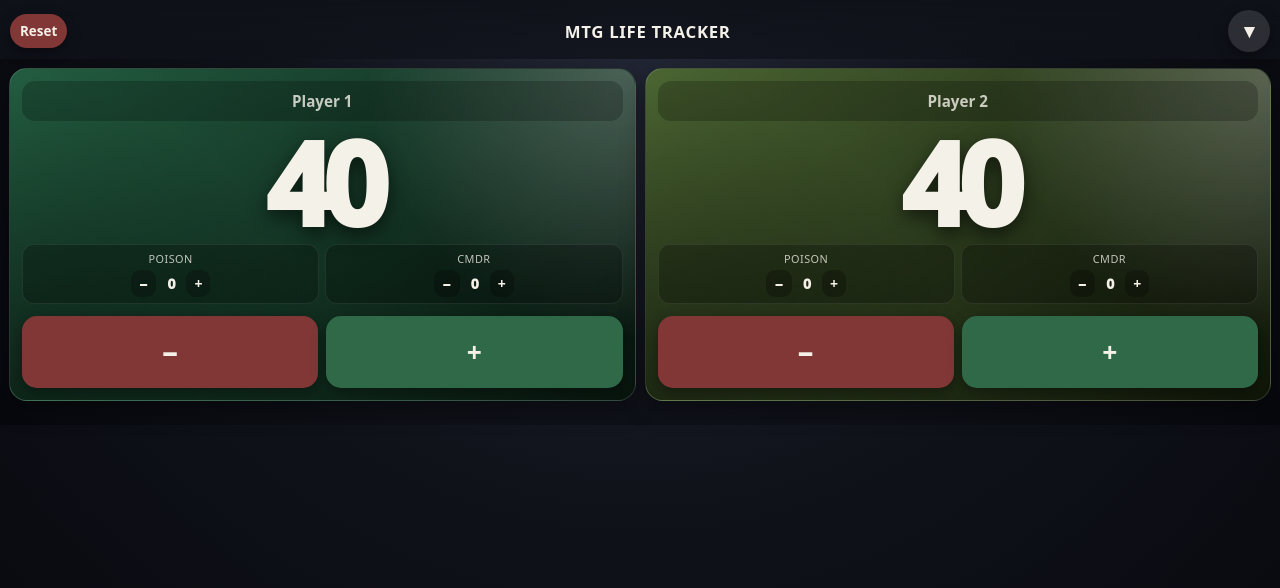
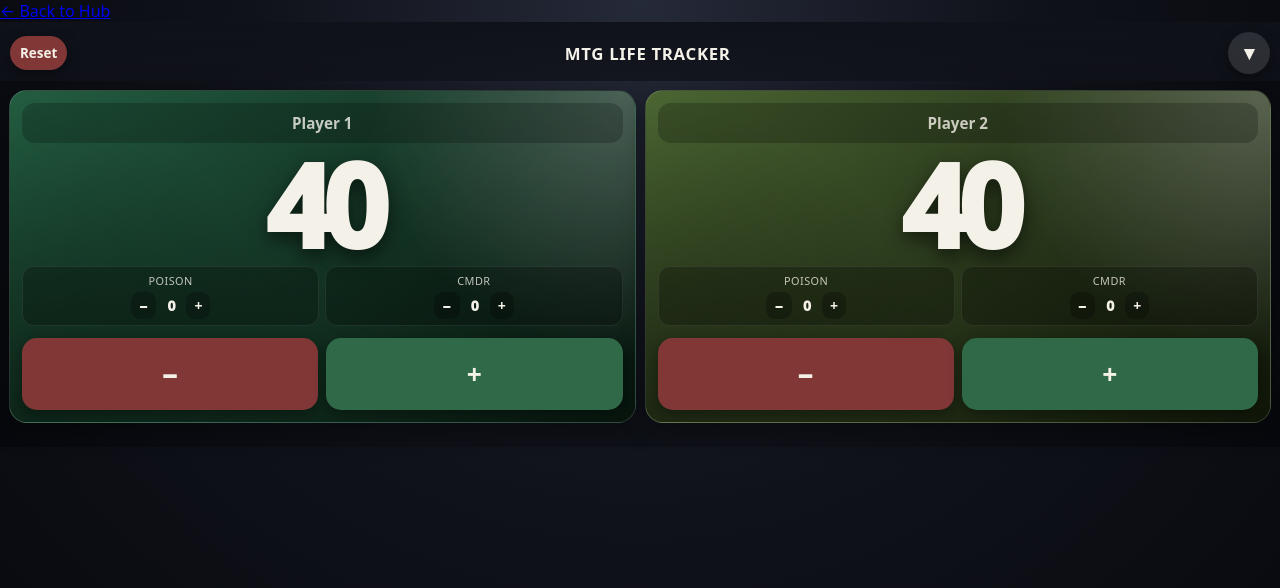
Before and after one commit to NightShade02085/Pulse-Slider, a plain HTML site: page tools/mtg_tracker/mtg_tracker.html in a window 1280 px wide. Drawn offline with Linux system fonts and the light colour scheme.

Commit message:
Update mtg_tracker.html

```diff
--- a/tools/mtg_tracker/mtg_tracker.html
+++ b/tools/mtg_tracker/mtg_tracker.html
@@ -703,6 +703,7 @@
   </style>
 </head>
 <body class="scale-large">
+  <a href="../../index.html" class="back-btn">← Back to Hub</a>
   <header>
     <div class="top-row">
       <button class="red reset-top" onclick="resetGame()">Reset</button>
```
